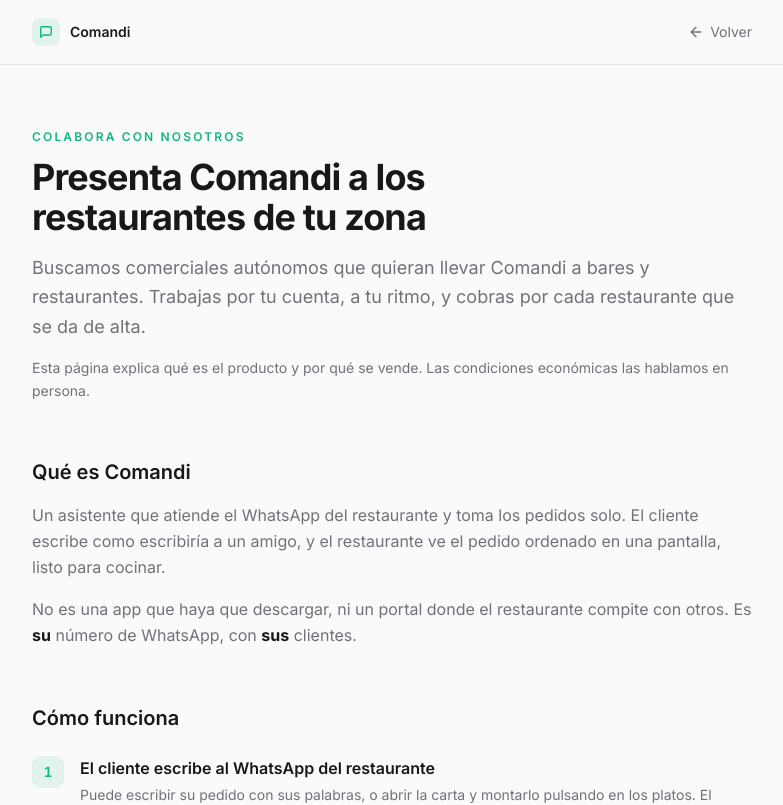
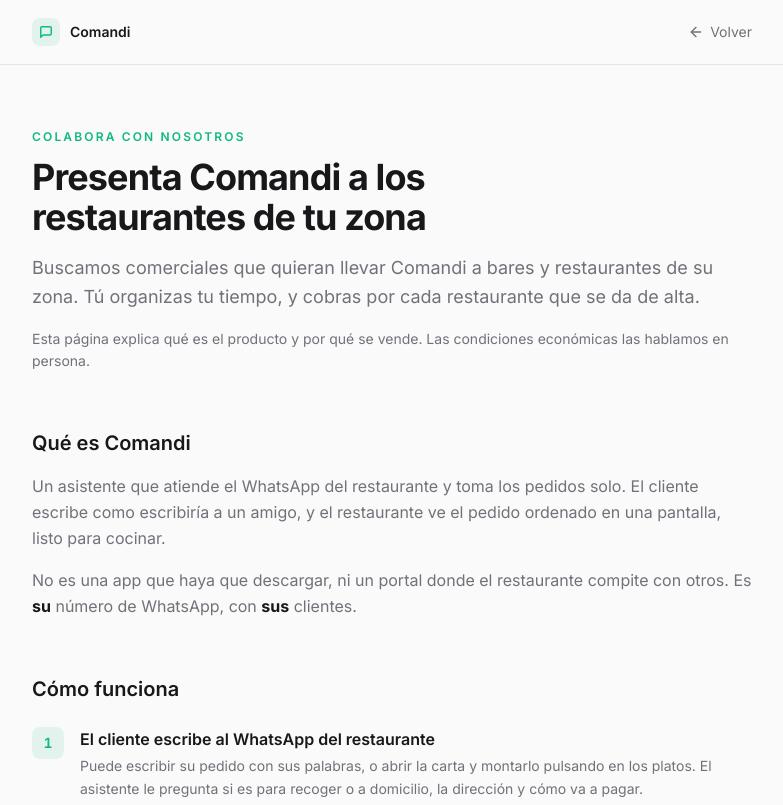
Before and after one commit to sancascd/panel-pedidos, a Next.js app: page /comerciales in a window 1280 px wide. Shown: the top 805 px of the page, without its empty margins (248-1031 px from the left). Built offline with nearby package versions, Linux system fonts and the light colour scheme.

Commit message:
Comerciales: quitar la palabra "autonomo"
Decia "comerciales autonomos", que da por sentada una relacion laboral
concreta y estrecha el perfil de quien puede interesarse.

Co-Authored-By: Claude Opus 5 <noreply@anthropic.com>

```diff
--- a/app/comerciales/page.js
+++ b/app/comerciales/page.js
@@ -9,7 +9,7 @@ const ACCENT_HEX = '#10B981';
 export const metadata = {
   title: 'Trabaja con Comandi — comerciales',
   description:
-    'Comandi busca comerciales autónomos para presentar su servicio de pedidos por WhatsApp a restaurantes. Qué es, cómo funciona y por qué se vende.',
+    'Comandi busca comerciales para presentar su servicio de pedidos por WhatsApp a restaurantes. Qué es, cómo funciona y por qué se vende.',
 };
 
 function Paso({ n, titulo, texto }) {
@@ -80,9 +80,9 @@ export default function Comerciales() {
             Presenta Comandi a los restaurantes de tu zona
           </h1>
           <p className="text-lg text-text-muted leading-relaxed">
-            Buscamos comerciales autónomos que quieran llevar Comandi a bares y
-            restaurantes. Trabajas por tu cuenta, a tu ritmo, y cobras por cada
-            restaurante que se da de alta.
+            Buscamos comerciales que quieran llevar Comandi a bares y restaurantes
+            de su zona. Tú organizas tu tiempo, y cobras por cada restaurante que se
+            da de alta.
           </p>
           <p className="text-sm text-text-muted leading-relaxed mt-4">
             Esta página explica qué es el producto y por qué se vende. Las condiciones
```
